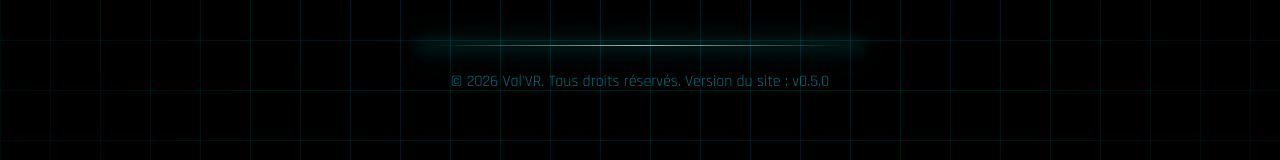
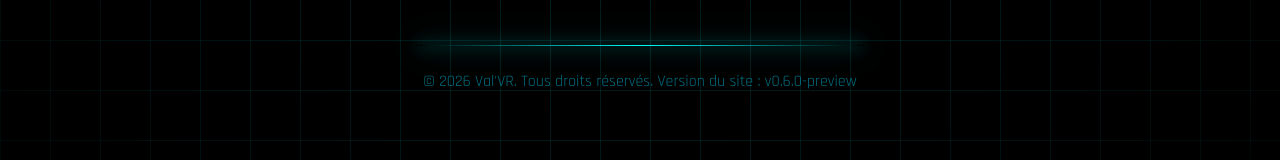
Before and after one commit to Tititin/valvr-website, a React (Vite) app: page / in a window 1280 px wide. Shown: the part 3813-3973 px from the top of the page. Built offline with nearby package versions, Linux system fonts and the light colour scheme.

Commit message:
feat: v0.6.0 initialization

```diff
--- a/src/app/components/Contact.tsx
+++ b/src/app/components/Contact.tsx
@@ -106,7 +106,7 @@ export function Contact() {
         >
           <div className="neon-line max-w-md mx-auto mb-6" />
           <p style={{ color: 'rgba(0, 217, 255, 0.5)' }}>
-            © 2026 Val'VR. Tous droits réservés. Version du site : v0.5.0
+            © 2026 Val'VR. Tous droits réservés. Version du site : v0.6.0-preview
           </p>
         </motion.div>
       </div>
```
